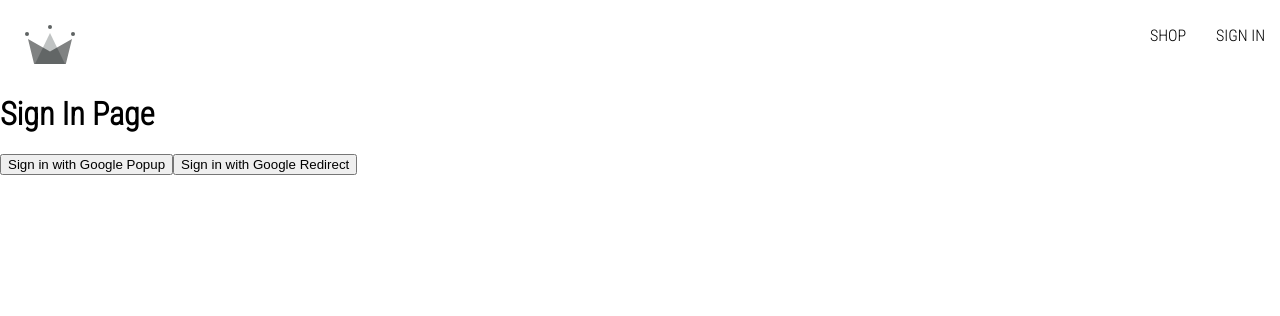
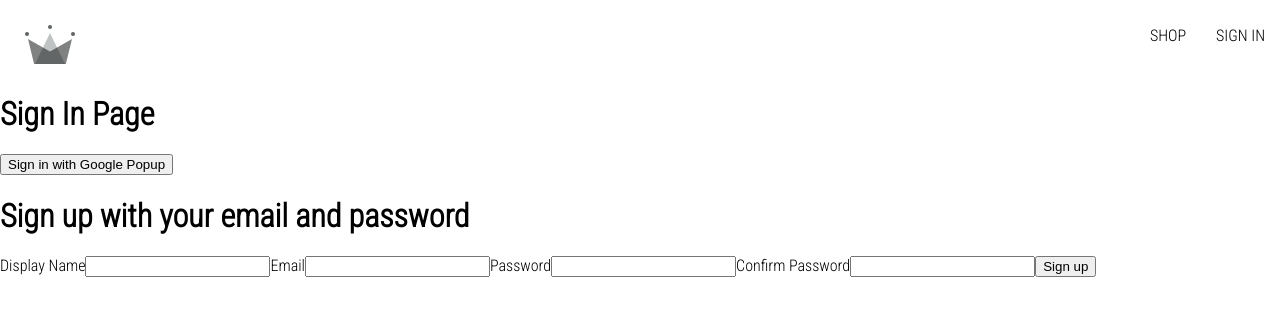
Before and after one commit to jchaconb/crwn-clothing, a React (Create React App) app: page /sign-in in a window 1280 px wide. Shown: the top 316 px of the page. Built offline with nearby package versions, Linux system fonts and the light colour scheme; a web font is replaced by a local one.

Commit message:
97. Sign Up Form Pt.1

```diff
--- /dev/null
+++ b/src/components/sign-up-form/sign-up-form.component.jsx
@@ -0,0 +1,69 @@
+import { useState } from 'react';
+
+const defaultFormFields = {
+  displayName: '',
+  email: '',
+  password: '',
+  confirmPassword: ''
+}
+
+const SignUpForm = () => {
+  const [formFields, setFormFields] = useState(defaultFormFields);
+  const { displayName, email, password, confirmPassword } = formFields;
+
+  const handleChange = (event) => {
+    const { name, value } = event.target;
+
+    setFormFields({ ...formFields, [name]: value });
+
+    console.log(formFields);
+
+  };
+
+  return (
+    <div>
+      <h1>Sign up with your email and password</h1>
+      <form onSubmit={ ()=> {}}>
+        <label>Display Name</label>
+        <input
+          type="text"
+          required
+          onChange={handleChange}
+          name="displayName"
+          value={displayName}
+        />
+
+        <label>Email</label>
+        <input
+          type="email"
+          required
+          onChange={handleChange}
+          name="email"
+          value={email}
+        />
+
+        <label>Password</label>
+        <input
+          input="password"
+          required
+          onChange={handleChange}
+          name="password"
+          value={password}
+        />
+
+        <label>Confirm Password</label>
+        <input
+          input="password"
+          required
+          onChange={handleChange}
+          name="confirmPassword"
+          value={confirmPassword}
+        />
+
+        <button type="submit">Sign up</button>
+      </form>
+    </div>
+  )
+}
+
+export default SignUpForm;
--- a/src/routes/sign-in/sign-in.component.jsx
+++ b/src/routes/sign-in/sign-in.component.jsx
@@ -1,24 +1,11 @@
-import { useEffect } from 'react';
-import { getRedirectResult } from 'firebase/auth';
-
 import {
-  auth,
   signInWithGooglePopup,
-  signInWithGoogleRedirect,
   createUserDocumentFromAuth
 } from '../../utils/firebase/firebase.utils'
 
+import SingUpForm from '../../components/sign-up-form/sign-up-form.component';
+
 const SignIn = () => {
-  useEffect( () => {
-    async function fetchData(){
-      const response = await getRedirectResult(auth);
-      if(response) {
-        const userDocRef = await createUserDocumentFromAuth(response.user);
-      }
-    }
-    fetchData();
-  }, []);
-
   const logGoogleUser = async () => {
     const { user } = await signInWithGooglePopup();
     const userDocRef =  await createUserDocumentFromAuth(user);
@@ -28,7 +15,7 @@
     <div>
       <h1>Sign In Page</h1>
       <button onClick={logGoogleUser}>Sign in with Google Popup</button>
-      <button onClick={signInWithGoogleRedirect}>Sign in with Google Redirect</button>
+      <SingUpForm/>
     </div>
   )
 }
```
